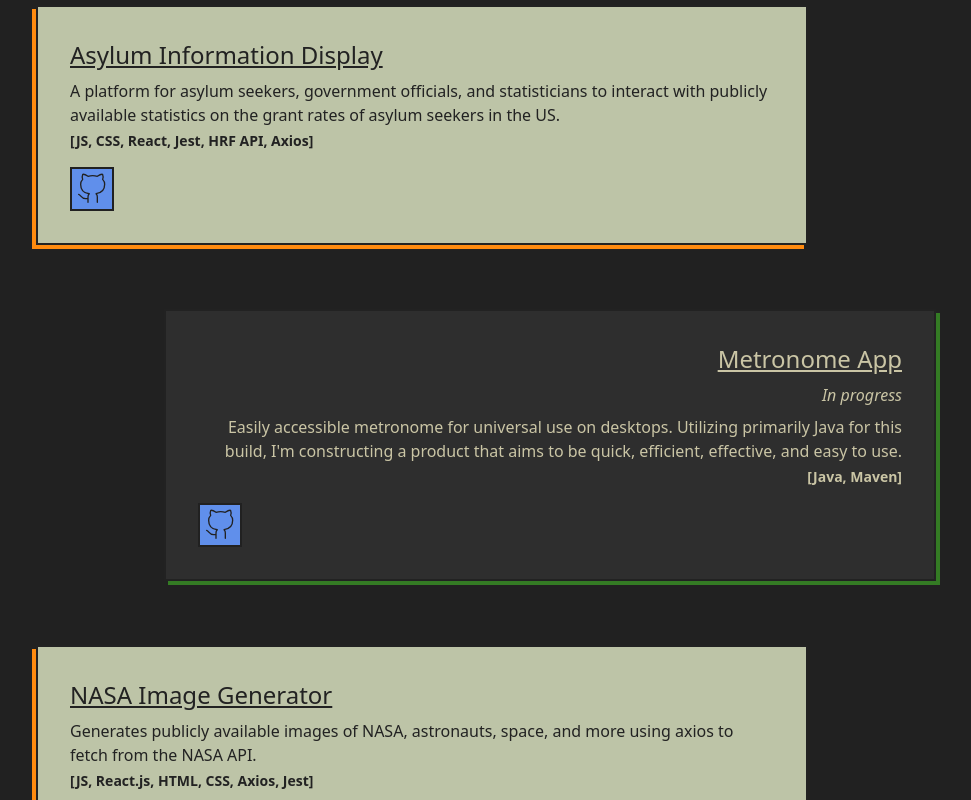
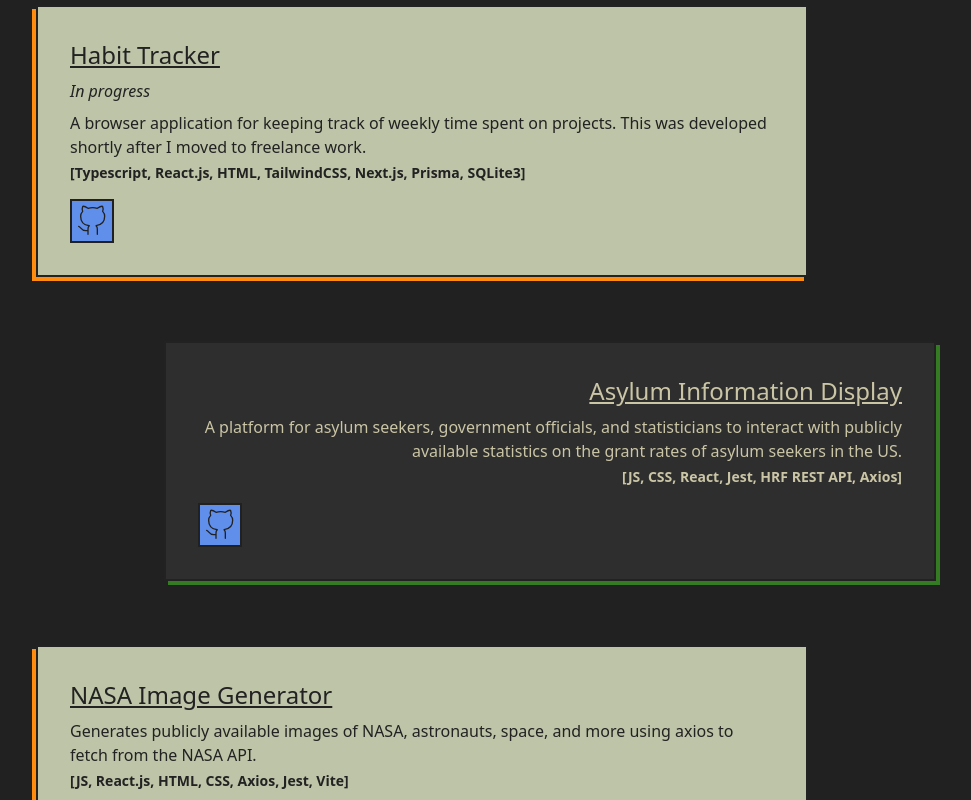
Before and after one commit to percouple/portfolio-site-vite, a Vue app: page / in a window 1280 px wide. Shown: the part 1740-2540 px from the top of the page, without its empty margins (12-983 px from the left). Built offline with nearby package versions, Linux system fonts and the light colour scheme.

Commit message:
data updates

```diff
--- a/src/assets/projectdata.ts
+++ b/src/assets/projectdata.ts
@@ -2,6 +2,18 @@
 // import githubIcon from "./icons/github-small-blue.svg";
 
 export const projectsData = [
+  {
+    id: 1,
+    date: "03-14-2024",
+    complete: false,
+    name: "Habit Tracker",
+    url: false,
+    githubUrl: "https://github.com/percouple/multiwatch-next",
+    description:
+      "A browser application for keeping track of weekly time spent on projects. This was developed shortly after I moved to freelance work.",
+    imgUrl: "",
+    stack: "Typescript, React.js, HTML, TailwindCSS, Next.js, Prisma, SQLite3",
+  },
   {
     id: 5,
     date: "05-02-2024",
@@ -12,7 +24,19 @@ export const projectsData = [
     description:
       "A platform for asylum seekers, government officials, and statisticians to interact with publicly available statistics on the grant rates of asylum seekers in the US.",
     imgUrl: "",
-    stack: "JS, CSS, React, Jest, HRF API, Axios",
+    stack: "JS, CSS, React, Jest, HRF REST API, Axios",
+  },
+  {
+    id: 2,
+    date: "01-30-2024",
+    complete: true,
+    name: "NASA Image Generator",
+    url: 'https://nasa-search-bkgd8486y-calebs-projects-599a8c0f.vercel.app/',
+    githubUrl: "https://github.com/percouple/NASA-photo-of-the-day",
+    description:
+      "Generates publicly available images of NASA, astronauts, space, and more using axios to fetch from the NASA API.",
+    imgUrl: "./projects-files/NASA.png",
+    stack: "JS, React.js, HTML, CSS, Axios, Jest, Vite",
   },
   {
     id: 4,
@@ -25,31 +49,6 @@ export const projectsData = [
       "Easily accessible metronome for universal use on desktops. Utilizing primarily Java for this build, I'm constructing a product that aims to be quick, efficient, effective, and easy to use.",
     imgUrl: "",
     stack: "Java, Maven",
-  },
-  {
-    id: 2,
-    date: "01-30-2024",
-    complete: true,
-    name: "NASA Image Generator",
-    url: 'https://nasa-search-bkgd8486y-calebs-projects-599a8c0f.vercel.app/',
-    githubUrl: "https://github.com/percouple/NASA-photo-of-the-day",
-    description:
-      "Generates publicly available images of NASA, astronauts, space, and more using axios to fetch from the NASA API.",
-    imgUrl: "./projects-files/NASA.png",
-    stack: "JS, React.js, HTML, CSS, Axios, Jest",
-  },
-
-  {
-    id: 1,
-    date: "03-14-2024",
-    complete: false,
-    name: "Browser Timesheet",
-    url: false,
-    githubUrl: "https://github.com/percouple/personal-timesheet.1",
-    description:
-      "A browser application for keeping track of weekly time spent on projects. This was developed shortly after I moved to freelance work.",
-    imgUrl: "",
-    stack: "JS, React.js, HTML, CSS, Node, Auth0",
   },
 ];
 
```
